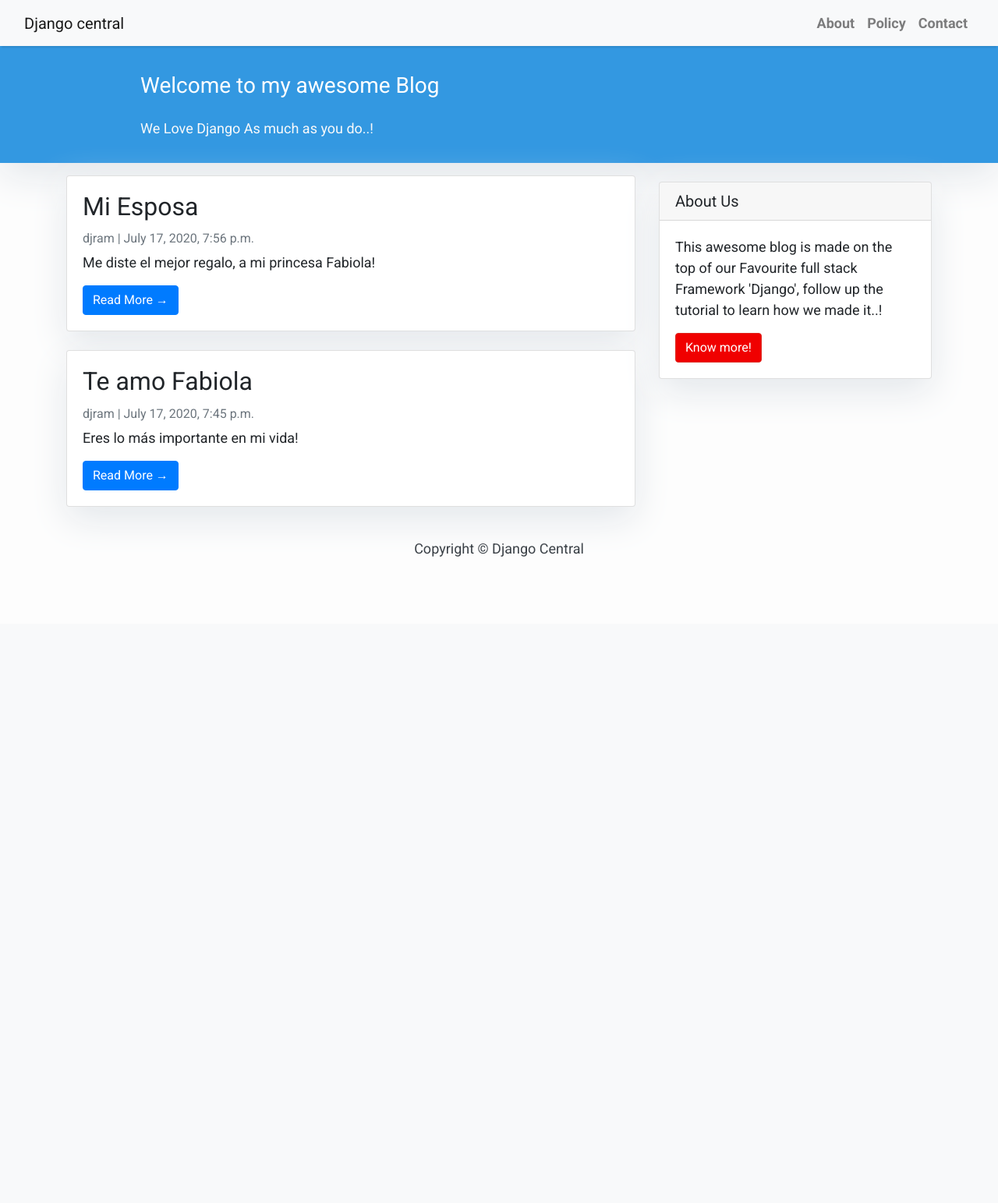
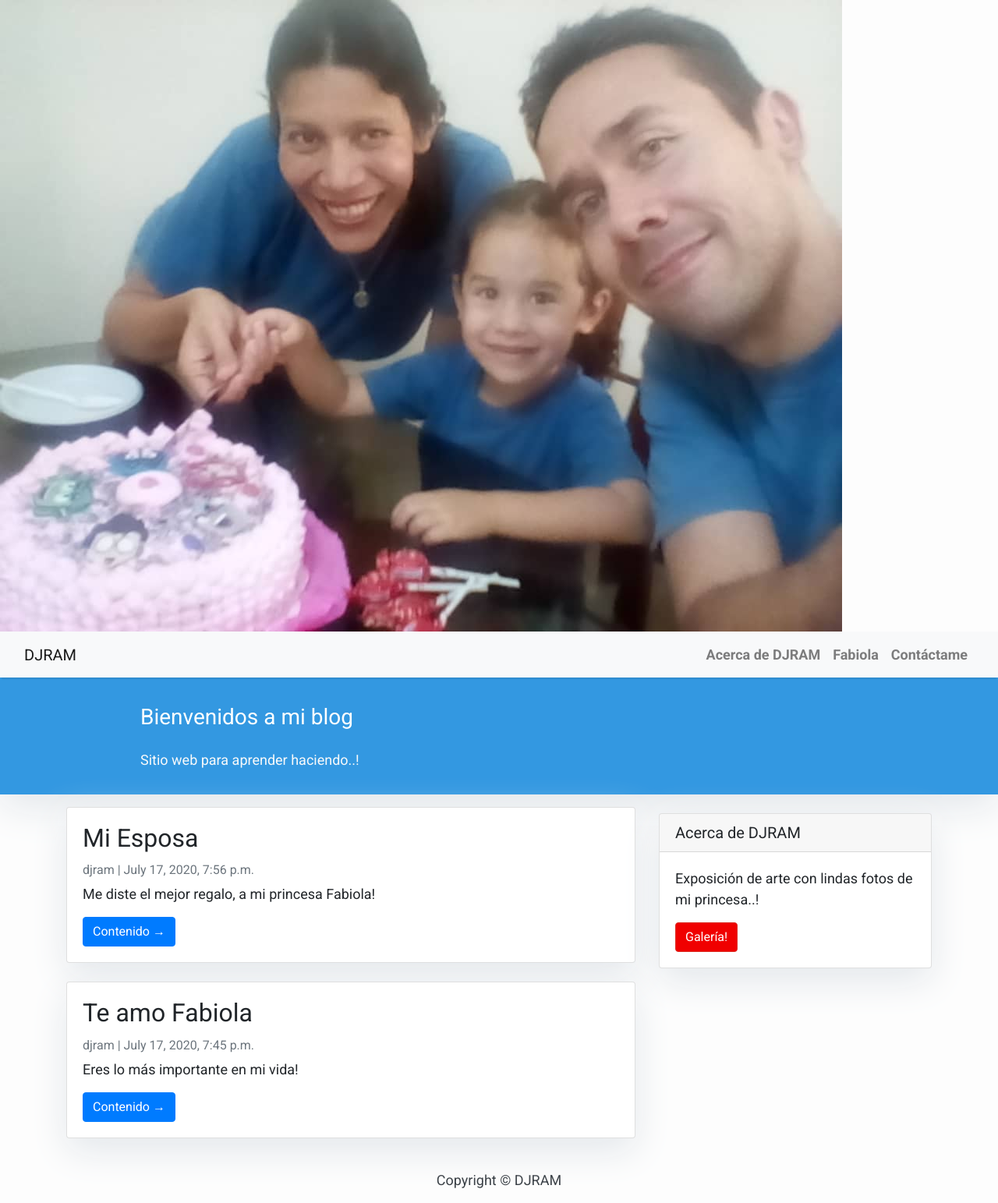
Before and after one commit to djram1/blog_djram, a Django app: page / in a window 1280 px wide. Shown: the whole page at 78% size. Before the commit the page ends 714 px from the top, so only its background shows below. Run offline with Django 3.2, Linux system fonts and the light colour scheme; data comes from the database, SQL or seed files in the repository; some libraries are stand-ins or nearby versions.

Commit message:
first commit

```diff
--- a/requirements.txt
+++ b/requirements.txt
@@ -4,3 +4,4 @@ gunicorn==20.0.4
 psycopg2==2.8.5
 pytz==2020.1
 sqlparse==0.3.1
+whitenoise==5.1.0
--- a/templates/base.html
+++ b/templates/base.html
@@ -1,8 +1,10 @@
+{% load static %}
+
 <!DOCTYPE html>
 <html>
 
     <head>
-        <title>Django Central</title>
+        <title>DJRAM</title>
         <link href="https://fonts.googleapis.com/css?family=Roboto:400,700" rel="stylesheet">
         <meta name="google" content="notranslate" />
         <meta name="viewport" content="width=device-width, initial-scale=1" />
@@ -11,6 +13,7 @@
     </head>
 
     <body>
+        <img src={% static "img/familia.jpg" %}/>
         <style>
             body {
             font-family: "Roboto", sans-serif;
@@ -37,7 +40,7 @@
         <!-- Navigation -->
         <nav class="navbar navbar-expand-lg navbar-light bg-light shadow" id="mainNav">
             <div class="container-fluid">
-                <a class="navbar-brand" href="{% url 'home' %}">Django central</a>
+                <a class="navbar-brand" href="{% url 'home' %}">DJRAM</a>
                 <button class="navbar-toggler navbar-toggler-right" type="button" data-toggle="collapse" data-target="#navbarResponsive"
                     aria-controls="navbarResponsive" aria-expanded="false" aria-label="Toggle navigation">
                     <span class="navbar-toggler-icon"></span>
@@ -45,13 +48,13 @@
                 <div class="collapse navbar-collapse" id="navbarResponsive">
                     <ul class="navbar-nav ml-auto">
                         <li class="nav-item text-black">
-                            <a class="nav-link text-black font-weight-bold" href="#">About</a>
+                            <a class="nav-link text-black font-weight-bold" href="#">Acerca de DJRAM</a>
                         </li>
                         <li class="nav-item text-black">
-                            <a class="nav-link text-black font-weight-bold" href="#">Policy</a>
+                            <a class="nav-link text-black font-weight-bold" href="#">Fabiola</a>
                         </li>
                         <li class="nav-item text-black">
-                            <a class="nav-link text-black font-weight-bold" href="#">Contact</a>
+                            <a class="nav-link text-black font-weight-bold" href="#">Contáctame</a>
                         </li>
                     </ul>
                 </div>
@@ -62,7 +65,7 @@
         {% endblock content %}
         <!-- Footer -->
         <footer class="py-3 bg-grey">
-            <p class="m-0 text-dark text-center ">Copyright &copy; Django Central</p>
+            <p class="m-0 text-dark text-center ">Copyright &copy; DJRAM</p>
         </footer>
     </body>
 </html>
--- a/templates/index.html
+++ b/templates/index.html
@@ -22,8 +22,8 @@
         <div class="row">
             <div class=" col-md-8 col-md-10 mx-auto">
                 <div class="site-heading">
-                    <h3 class=" site-heading my-4 mt-3 text-white"> Welcome to my awesome Blog </h3>
-                    <p class="text-light">We Love Django As much as you do..! &nbsp
+                    <h3 class=" site-heading my-4 mt-3 text-white"> Bienvenidos a mi blog </h3>
+                    <p class="text-light">Sitio web para aprender haciendo..! &nbsp
                     </p>
                 </div>
             </div>
@@ -40,7 +40,7 @@
                     <h2 class="card-title">{{ post.title }}</h2>
                     <p class="card-text text-muted h6">{{ post.author }} | {{ post.created_on}} </p>
                     <p class="card-text">{{post.content|slice:":200" }}</p>
-                    <a href="{% url 'post_detail' post.slug  %}" class="btn btn-primary">Read More &rarr;</a>
+                    <a href="{% url 'post_detail' post.slug  %}" class="btn btn-primary">Contenido &rarr;</a>
                 </div>
             </div>
             {% endfor %}
--- a/templates/sidebar.html
+++ b/templates/sidebar.html
@@ -10,11 +10,11 @@
 <!-- Sidebar Widgets Column -->
 <div class="col-md-4 float-right ">
 <div class="card my-4">
-        <h5 class="card-header">About Us</h5>
+        <h5 class="card-header">Acerca de DJRAM</h5>
     <div class="card-body">
-        <p class="card-text"> This awesome blog is made on the top of our Favourite full stack Framework 'Django', follow up the tutorial to learn how we made it..!</p>
-        <a href="https://djangocentral.com/building-a-blog-application-with-django"
-           class="btn btn-danger">Know more!</a>
+        <p class="card-text"> Exposición de arte con lindas fotos de mi princesa..!</p>
+        <a href="https://fabiolaramirez.herokuapp.com"
+           class="btn btn-danger">Galería!</a>
     </div>
 </div>
 </div>
--- a/test_server/settings.py
+++ b/test_server/settings.py
@@ -15,6 +15,7 @@ import os
 # Build paths inside the project like this: os.path.join(BASE_DIR, ...)
 BASE_DIR = os.path.dirname(os.path.dirname(os.path.abspath(__file__)))
 TEMPLATES_DIR = os.path.join(BASE_DIR,'templates')
+STATICFILES_DIRS = [os.path.join(BASE_DIR, 'static'), ]
 
 # Quick-start development settings - unsuitable for production
 # See https://docs.djangoproject.com/en/3.0/howto/deployment/checklist/
@@ -48,6 +49,7 @@ MIDDLEWARE = [
     'django.contrib.auth.middleware.AuthenticationMiddleware',
     'django.contrib.messages.middleware.MessageMiddleware',
     'django.middleware.clickjacking.XFrameOptionsMiddleware',
+    'whitenoise.middleware.WhiteNoiseMiddleware'
 ]
 
 ROOT_URLCONF = 'test_server.urls'
```
Also changed, not shown: static/img/familia.jpg (added).
